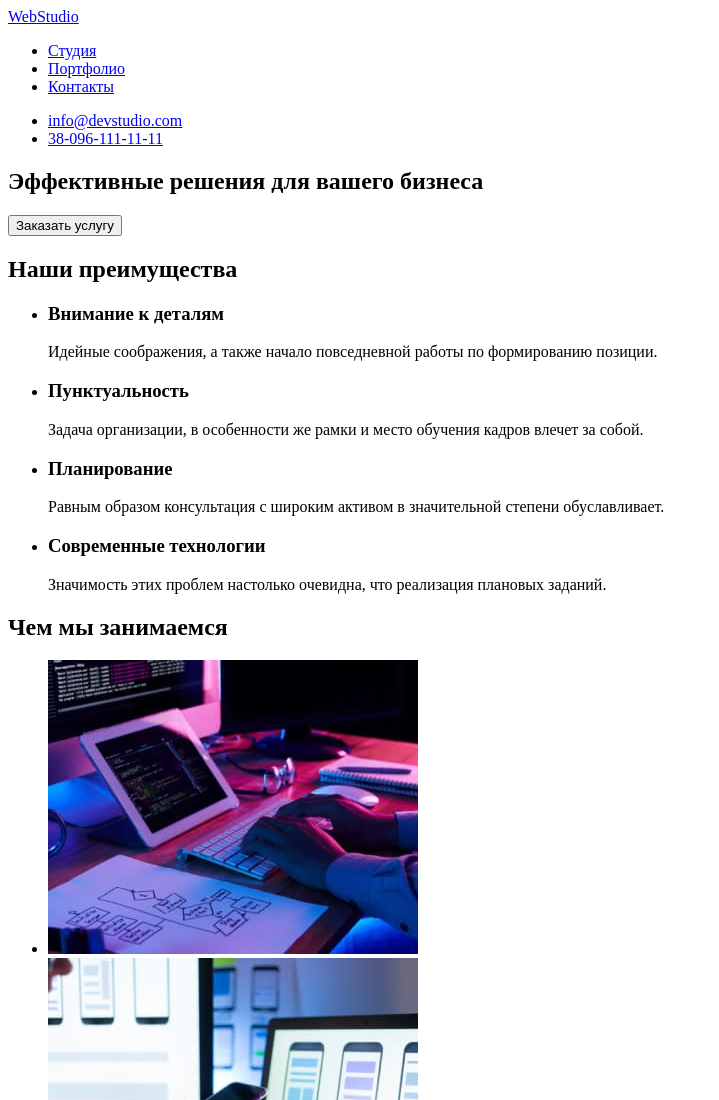
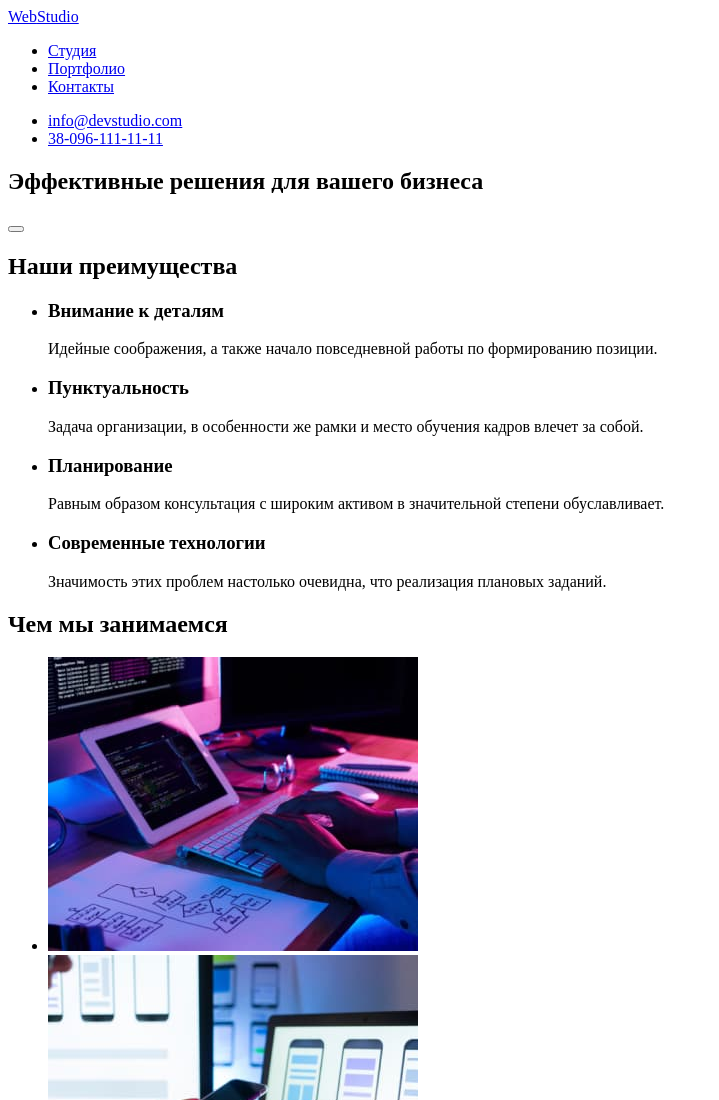
Before and after one commit to GoodluckRA/goit-markup-hw-01, a plain HTML site: page index.html in a window 1280 px wide. Shown: the top 1100 px of the page, without its empty margins (0-719 px from the left). Drawn offline with Linux system fonts and the light colour scheme.

Commit message:
corrected

```diff
--- a/index.html
+++ b/index.html
@@ -31,8 +31,8 @@
 
         <!--Герой-->
         <section><h1>Эффективные решения для вашего бизнеса</h1>
-                 <input type="button"
-                   value="Заказать услугу">
+                 <button type="button"
+                   value="Заказать услугу"></button>
         </section>
         <!--Преимущества-->
         <section>
```
